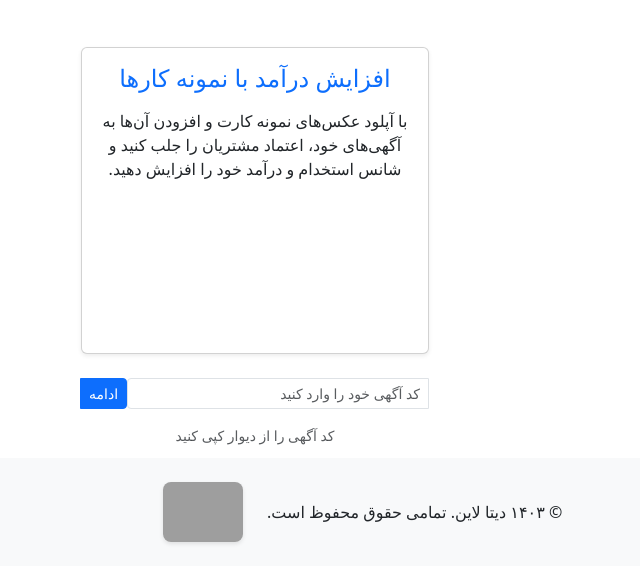
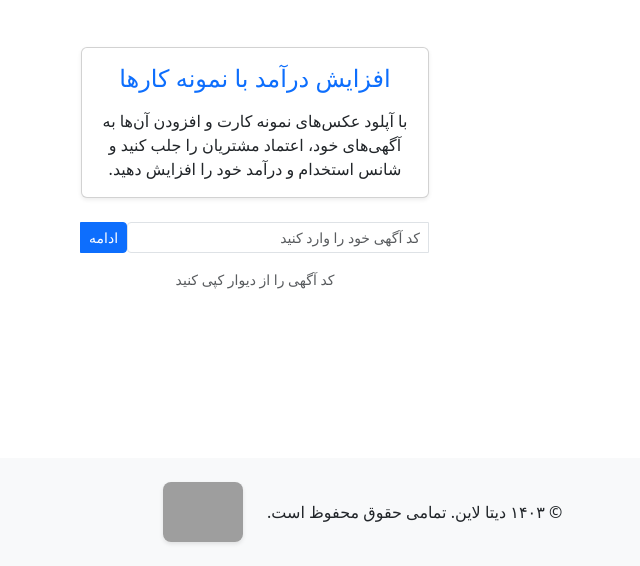
Before and after one commit to khoshraftar/data-line, a Django app: page /ostadkar/ in a window 1280 px wide. Shown: the part 234-800 px from the top of the page, without its empty margins (385-1025 px from the left). Run offline with Django 5.2, Linux system fonts and the light colour scheme; some libraries are stand-ins or nearby versions; grey boxes are pictures that could not be loaded.

Commit message:
Remove free spaces in ostadkar home page

```diff
--- a/templates/ostadkar/home.html
+++ b/templates/ostadkar/home.html
@@ -12,10 +12,10 @@
 
     <div class="row justify-content-center">
         <div class="col-md-6 col-lg-5 col-xl-4">
-            <div class="card h-100 shadow-sm">
-                <div class="card-body text-center">
+            <div class="card shadow-sm">
+                <div class="card-body text-center py-3">
                     <h2 class="h4 text-primary mb-3">افزایش درآمد با نمونه کارها</h2>
-                    <p>با آپلود عکس‌های نمونه کارت و افزودن آن‌ها به آگهی‌های خود، اعتماد مشتریان را جلب کنید و شانس استخدام و درآمد خود را افزایش دهید.</p>
+                    <p class="mb-0">با آپلود عکس‌های نمونه کارت و افزودن آن‌ها به آگهی‌های خود، اعتماد مشتریان را جلب کنید و شانس استخدام و درآمد خود را افزایش دهید.</p>
                 </div>
             </div>
 
```
